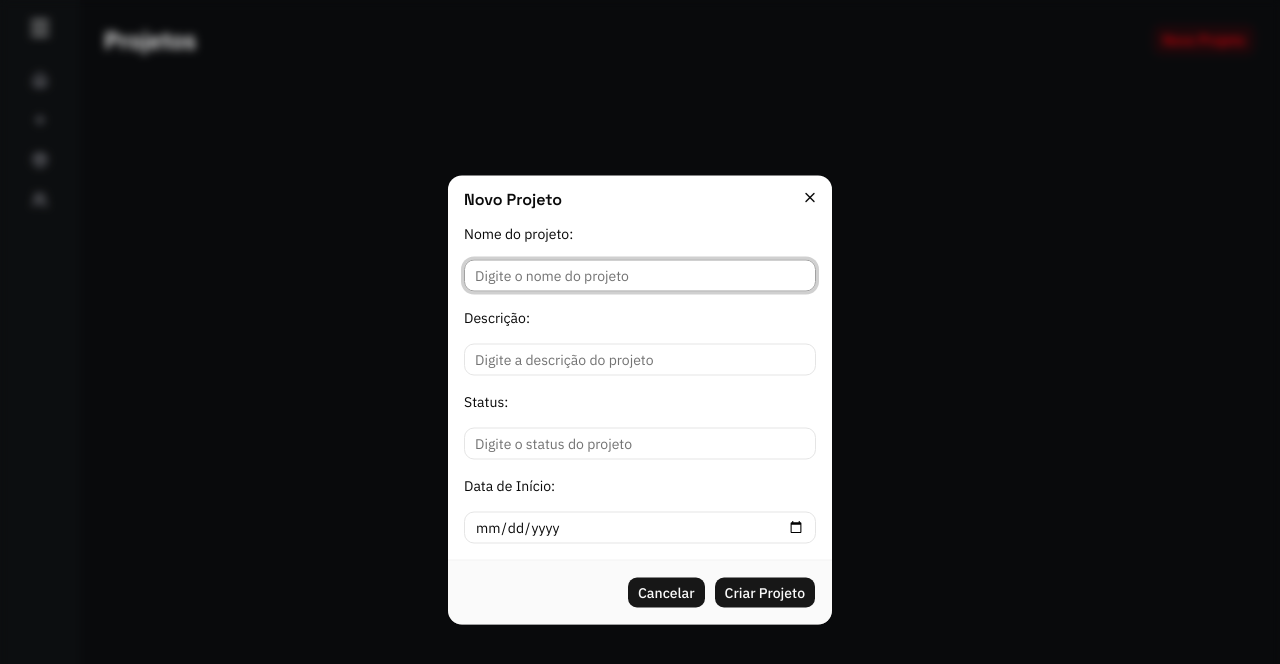
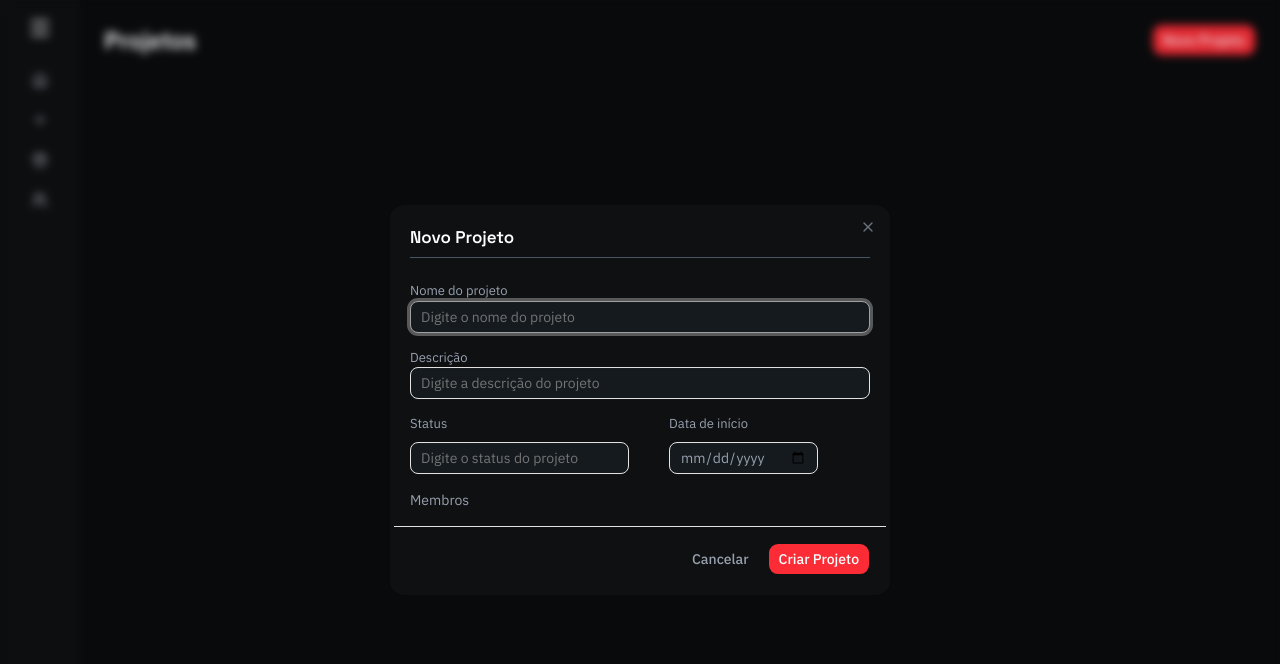
Before and after one commit to Fabiolandin/TaskFlow-FrontEnd, a React (Vite) app: page /projetos in a window 1280 px wide. Both pictures are taken after a click on the button "Novo Projeto". Shown: the top 664 px of the page. Built offline with nearby package versions, Linux system fonts and the light colour scheme.

Commit message:
feat: arrumando dialog pra que pareça com o protótipo

```diff
--- a/src/components/DialogNewProjeto.tsx
+++ b/src/components/DialogNewProjeto.tsx
@@ -6,21 +6,37 @@ const DialogNewProjeto = ({ open, onOpenChange}) => {
     return (
         <div>
             <Dialog open={open} onOpenChange={onOpenChange}>
-                <DialogContent>
+                <DialogContent className="bg-[#0E1012] w-[500px] flex-col flex p-5">
                     <DialogHeader>
-                        <DialogTitle>Novo Projeto</DialogTitle>
+                        <DialogTitle className="text-white text-[17px]">Novo Projeto</DialogTitle>
+                        <hr className="border-gray-600" />
                     </DialogHeader>
-                    <p>Nome do projeto:</p>
-                    <Input type="text" placeholder="Digite o nome do projeto" />
-                    <p>Descrição:</p>
-                    <Input type="text" placeholder="Digite a descrição do projeto" />
-                    <p>Status:</p>
-                    <Input type="text" placeholder="Digite o status do projeto" />
-                    <p>Data de Início:</p>
-                    <Input type="date" />
-                    <DialogFooter>
-                        <Button onClick={() => onOpenChange(false)}>Cancelar</Button>
-                        <Button>Criar Projeto</Button>
+                    <div className="flex flex-col mt-2">
+                    <p className="text-gray-400 text-[13px]">Nome do projeto</p>
+                    <Input className="text-white bg-[#151A1E] mb-2" type="text" placeholder="Digite o nome do projeto" />
+
+                    <p className="text-gray-400 mt-2 text-[13px]">Descrição</p>
+                    <Input className="text-white bg-[#151A1E]" type="text" placeholder="Digite a descrição do projeto" />
+                    </div>
+
+                    <div className="flex flex-row gap-10">
+
+                    <div className="flex flex-col gap-2">
+                    <p className="text-gray-400 text-[13px]">Status</p>
+                    <Input className="text-white bg-[#151A1E]" size={25} type="text" placeholder="Digite o status do projeto" />
+                    </div>
+
+                    <div className="flex flex-col gap-2">
+                    <p className="text-gray-400 text-[13px]">Data de início</p>
+                    <Input className="text-gray-400 bg-[#151A1E]" type="date"/>
+                    </div>
+
+                    </div>
+                    <p className="text-gray-400">Membros</p>
+
+                    <DialogFooter className="bg-[#0E1012]">
+                        <Button variant="ghost" className="text-gray-400" onClick={() => onOpenChange(false)}>Cancelar</Button>
+                        <Button variant="destructive">Criar Projeto</Button>
                     </DialogFooter>
                 </DialogContent>
             </Dialog>
--- a/src/components/ui/button.tsx
+++ b/src/components/ui/button.tsx
@@ -17,7 +17,7 @@ const buttonVariants = cva(
         ghost:
           "hover:bg-muted hover:text-foreground aria-expanded:bg-muted aria-expanded:text-foreground dark:hover:bg-muted/50",
         destructive:
-          "bg-destructive/10 text-destructive hover:bg-destructive/20 focus-visible:border-destructive/40 focus-visible:ring-destructive/20 dark:bg-destructive/20 dark:hover:bg-destructive/30 dark:focus-visible:ring-destructive/40",
+          "bg-red-500 text-white hover:bg-red-900 focus-visible:border-destructive/40 focus-visible:ring-destructive/20 dark:bg-destructive/20 dark:hover:bg-destructive/30 dark:focus-visible:ring-destructive/40",
         link: "text-primary underline-offset-4 hover:underline",
       },
       size: {
--- a/src/components/ui/dialog.tsx
+++ b/src/components/ui/dialog.tsx
@@ -59,7 +59,7 @@ function DialogContent({
       <DialogPrimitive.Content
         data-slot="dialog-content"
         className={cn(
-          "fixed top-1/2 left-1/2 z-50 grid w-full max-w-[calc(100%-2rem)] -translate-x-1/2 -translate-y-1/2 gap-4 rounded-xl bg-popover p-4 text-sm text-popover-foreground ring-1 ring-foreground/10 duration-100 outline-none sm:max-w-sm data-open:animate-in data-open:fade-in-0 data-open:zoom-in-95 data-closed:animate-out data-closed:fade-out-0 data-closed:zoom-out-95",
+          "fixed top-1/2 left-1/2 z-50 grid w-full max-w-[calc(100%-2rem)] -translate-x-1/2 -translate-y-1/2 gap-4 rounded-xl bg-popover p-4 text-sm text-popover-foreground ring-1 ring-foreground/10 duration-100 outline-none data-open:animate-in data-open:fade-in-0 data-open:zoom-in-95 data-closed:animate-out data-closed:fade-out-0 data-closed:zoom-out-95",
           className
         )}
         {...props}
@@ -72,7 +72,7 @@ function DialogContent({
               className="absolute top-2 right-2"
               size="icon-sm"
             >
-              <XIcon
+              <XIcon className="text-gray-500"
               />
               <span className="sr-only">Close</span>
             </Button>
@@ -128,7 +128,7 @@ function DialogTitle({
     <DialogPrimitive.Title
       data-slot="dialog-title"
       className={cn(
-        "font-heading text-base leading-none font-medium",
+        "font-heading font-semibold text-base leading-none",
         className
       )}
       {...props}
--- a/src/components/ui/input.tsx
+++ b/src/components/ui/input.tsx
@@ -8,7 +8,7 @@ function Input({ className, type, ...props }: React.ComponentProps<"input">) {
       type={type}
       data-slot="input"
       className={cn(
-        "h-8 w-full min-w-0 rounded-lg border border-input bg-transparent px-2.5 py-1 text-base transition-colors outline-none file:inline-flex file:h-6 file:border-0 file:bg-transparent file:text-sm file:font-medium file:text-foreground placeholder:text-muted-foreground focus-visible:border-ring focus-visible:ring-3 focus-visible:ring-ring/50 disabled:pointer-events-none disabled:cursor-not-allowed disabled:bg-input/50 disabled:opacity-50 aria-invalid:border-destructive aria-invalid:ring-3 aria-invalid:ring-destructive/20 md:text-sm dark:bg-input/30 dark:disabled:bg-input/80 dark:aria-invalid:border-destructive/50 dark:aria-invalid:ring-destructive/40",
+        "h-8 w-full min-w-0 rounded-md border border-input bg-transparent px-2.5 py-1 text-base transition-colors outline-none file:inline-flex file:h-6 file:border-0 file:bg-transparent file:text-sm file:font-medium file:text-foreground placeholder:text-muted-foreground focus-visible:border-ring focus-visible:ring-3 focus-visible:ring-ring/50 disabled:pointer-events-none disabled:cursor-not-allowed disabled:bg-input/50 disabled:opacity-50 aria-invalid:border-destructive aria-invalid:ring-3 aria-invalid:ring-destructive/20 md:text-sm dark:bg-input/30 dark:disabled:bg-input/80 dark:aria-invalid:border-destructive/50 dark:aria-invalid:ring-destructive/40",
         className
       )}
       {...props}
```
